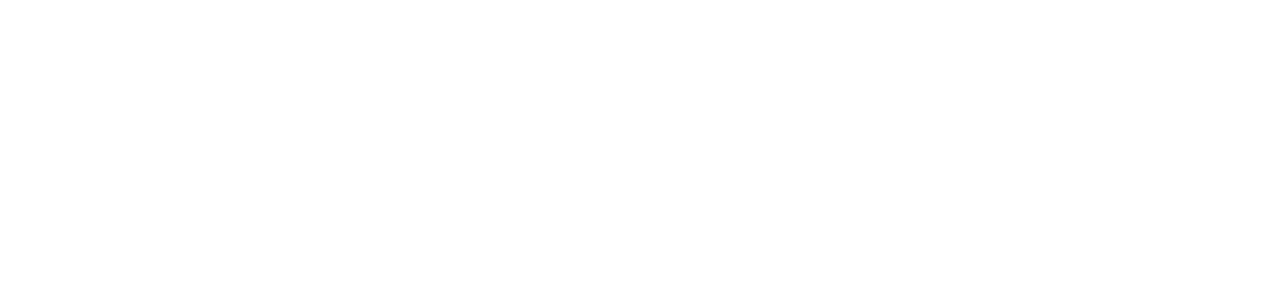
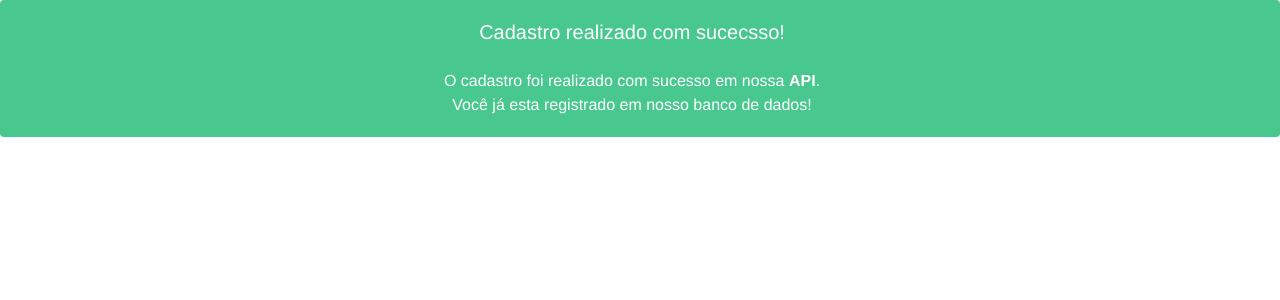
Before and after one commit to GGunt3r/user-api, a Vue app in the folder users/: page /complet in a window 1280 px wide. Shown: the top 300 px of the page. Built offline with nearby package versions, Linux system fonts and the light colour scheme.

Commit message:
✍ Página indicando que o cadastro foi feito.

```diff
--- a/users/src/router/index.js
+++ b/users/src/router/index.js
@@ -2,6 +2,7 @@
 import VueRouter from 'vue-router'
 import Home from '../views/Home.vue'
 import Register from '../views/Register.vue'
+import successRegister from '../views/successRegister'
 
 Vue.use(VueRouter)
 
@@ -15,6 +16,11 @@
     path: '/register',
     name: 'Register',
     component: Register
+  },
+  {
+  path: '/complet',
+  name: 'Complet',
+  component: successRegister
   },
   {
     path: '/about',
--- a/users/src/views/Register.vue
+++ b/users/src/views/Register.vue
@@ -41,7 +41,7 @@
                 email: this.email
             }).then(res => {
                 console.log(res);
-                this.$router.push({name: 'Home'})
+                this.$router.push({name: 'complet'})
             }).catch(err => {
                 var msgErro = err.response.data.err;
                 this.error = msgErro;
--- /dev/null
+++ b/users/src/views/successRegister.vue
@@ -0,0 +1,7 @@
+<template>
+    <div class="notification is-success">
+        <h3 class=subtitle is-3>Cadastro realizado com sucecsso!</h3>
+        O cadastro foi realizado com sucesso em nossa <strong>API</strong>. <br>
+        Você já esta registrado em nosso banco de dados!
+    </div>
+</template>
```
